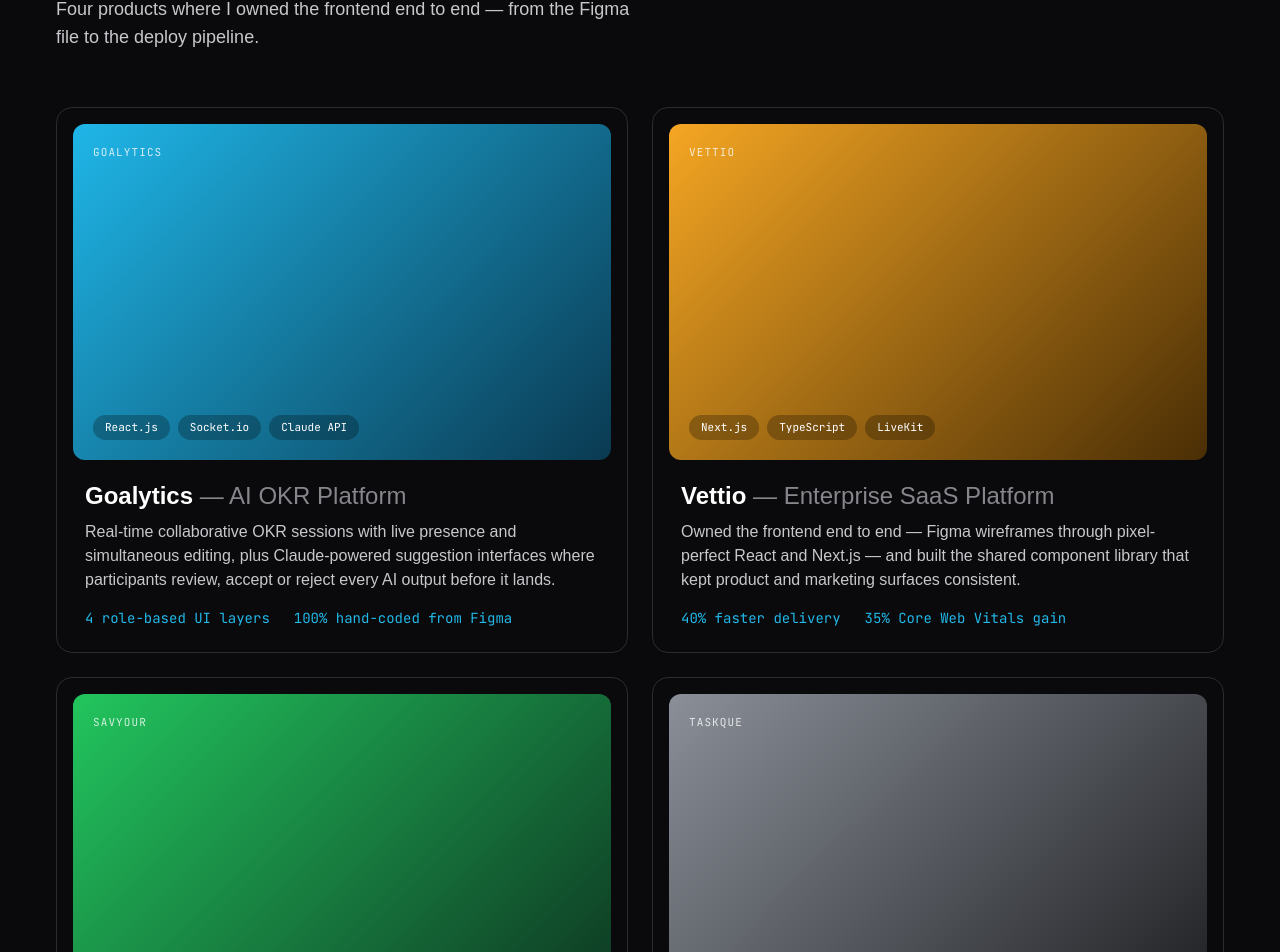
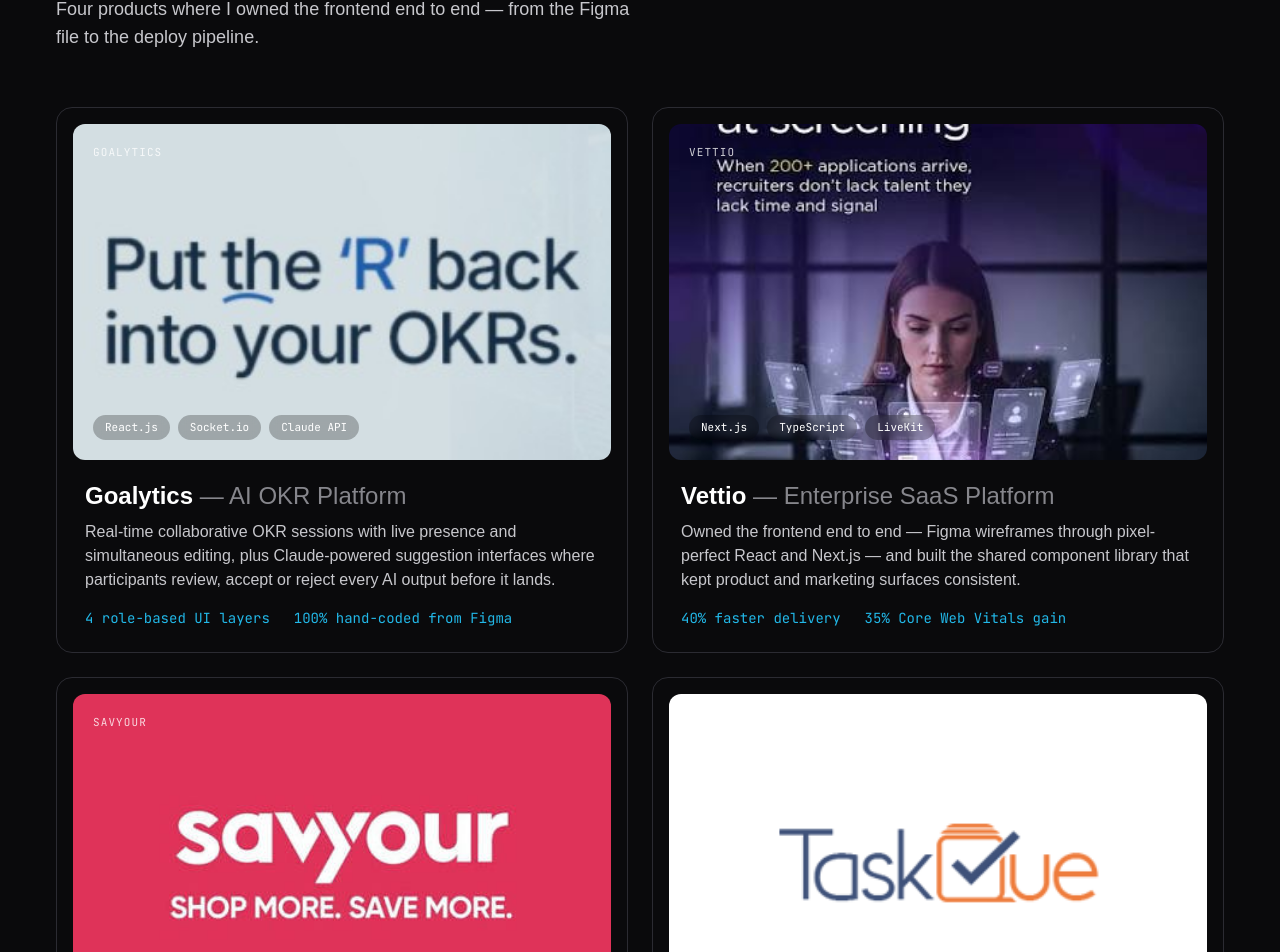
Before and after one commit to DevKamran/biography-website, a Next.js app in the folder apps/web/: page / in a window 1280 px wide. Shown: the part 1718-2670 px from the top of the page. Built offline with nearby package versions, Linux system fonts and the light colour scheme; a web font is replaced by a local one.

Commit message:
changes have been done

```diff
--- a/apps/web/app/components/landing/SelectedWork.tsx
+++ b/apps/web/app/components/landing/SelectedWork.tsx
@@ -4,12 +4,21 @@
 import { useScrollReveal } from "./ui/gsap";
 import SectionHeading from "./ui/SectionHeading";
 
+
 function ProjectCard({ item }: { item: (typeof selectedWork)[number] }) {
+  const imageUrl = typeof item.image === "string" && item.image.trim() ? item.image : "";
+
   return (
     <article data-reveal className="js-card group rounded-2xl border p-3 transition-colors duration-150 sm:p-4" style={{ borderColor: "var(--color-border-default)" }}>
       <div
         className="relative flex aspect-[4/3] w-full flex-col justify-between overflow-hidden rounded-xl p-5 sm:aspect-[16/10]"
-        style={{ background: `linear-gradient(135deg, ${item.gradient[0]}, ${item.gradient[1]})` }}
+        style={{
+          backgroundImage: imageUrl ? `url("${imageUrl}")` : "none",
+          backgroundSize: "cover",
+          backgroundPosition: "center",
+          backgroundRepeat: "no-repeat",
+          backgroundColor: "var(--color-bg-muted)",
+        }}
       >
         <p className="font-mono-label text-[11px] uppercase tracking-widest text-white/80">{item.slug}</p>
         <div className="flex flex-wrap gap-2">
--- a/apps/web/lib/portfolio-data.ts
+++ b/apps/web/lib/portfolio-data.ts
@@ -104,6 +104,7 @@
   tags: string[];
   stats: [string, string];
   gradient: [string, string];
+  image: string;
 };
 
 export const selectedWork: SelectedWorkItem[] = [
@@ -116,6 +117,7 @@
     tags: ["React.js", "Socket.io", "Claude API"],
     stats: ["4 role-based UI layers", "100% hand-coded from Figma"],
     gradient: ["#1fb6e8", "#0a3a52"],
+    image: "/img/companies/goalytics_ai_cover.jpeg",
   },
   {
     slug: "vettio",
@@ -126,6 +128,7 @@
     tags: ["Next.js", "TypeScript", "LiveKit"],
     stats: ["40% faster delivery", "35% Core Web Vitals gain"],
     gradient: ["#f5a623", "#4a2e05"],
+    image: "/img/companies/vettio.jpeg",
   },
   {
     slug: "savyour",
@@ -136,6 +139,7 @@
     tags: ["Next.js", "Vue.js", "SCSS"],
     stats: ["SSR performance-first rendering", "2 surfaces owned solo"],
     gradient: ["#22c55e", "#0d3320"],
+    image: "/img/companies/savyour.jpeg",
   },
   {
     slug: "taskque",
@@ -146,6 +150,7 @@
     tags: ["Angular", "TypeScript", "REST API"],
     stats: ["WCAG aligned throughout", "4 permission-scoped views"],
     gradient: ["#8a8f98", "#1c1d20"],
+    image: "/img/companies/taskque.png",
   },
 ];
 
```
